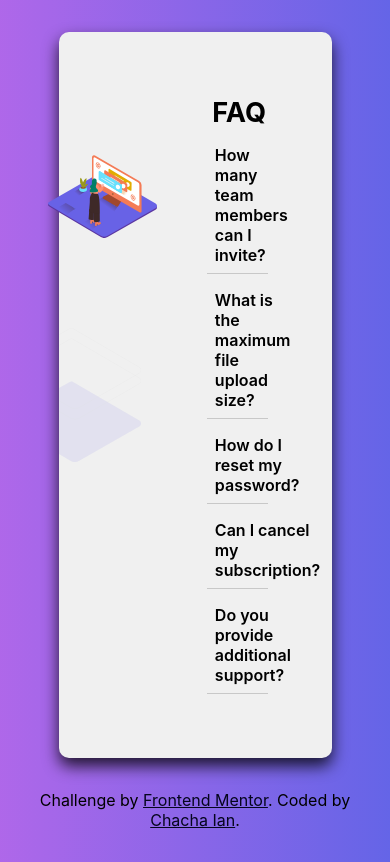
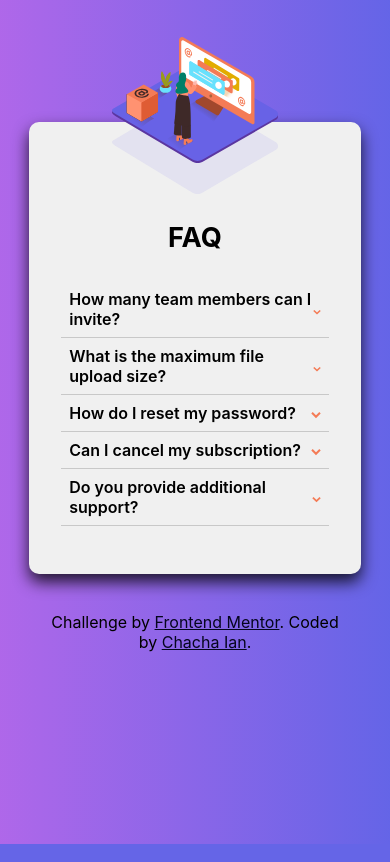
Before and after one commit to Dezynre/Frontend-Mentor-Accordion-Challenge, a plain HTML site: page index.html in a window 390 px wide. Drawn offline with Linux system fonts and the light colour scheme.

Commit message:
Final Changes

```diff
--- a/index.html
+++ b/index.html
@@ -13,11 +13,15 @@
 </head>
 <body>
   <section class="card">
+
     <picture class="illustration">
-      <img src="./images/illustration-woman-online-desktop.svg">
+      <source media="(min-width: 754px)" srcset="./images/illustration-woman-online-desktop.svg">
+      <img src="./images/illustration-woman-online-mobile.svg">
     </picture>
+
     <section class="faq">
         <h1>FAQ</h1>
+        <div>
         <p class="question">How many team members can I invite? <span class="caret"><img src="./images/icon-arrow-down.svg"></span></p>
         <p class="answer">You can invite up to 2 additional users on the Free plan. There is no limit on
           team members for the Premium plan.</p>
--- a/style.css
+++ b/style.css
@@ -82,3 +82,92 @@ h1 {
     padding: 0 .2em;
     font-size: 1.7em;
 }
+
+@media screen and ( max-width: 1100px) {
+    .card {
+        width: 85%;
+    }
+    .faq {
+        width: 67%;
+    }
+    .attribution {
+        display: block;
+    }
+}
+
+@media screen and (max-width: 956px) {
+    .card {
+        width: 90%;
+    }
+}
+
+@media screen and ( max-width: 754px) {
+    .card {
+        background-image: url("./images/bg-pattern-mobile.svg");
+        background-repeat: no-repeat;
+        background-size: 50%;
+        background-position-y: top;
+        background-position-x: center;
+        top: 90px;
+        width: 85%;
+        min-height: auto;
+        padding:  2em;
+        padding-bottom: 3em;
+    }
+    .attribution {
+        padding-top: 8em;
+        padding-left: 3em;
+        padding-right: 3em;
+        padding-bottom: 2em;
+    }
+    .faq {
+        padding: 0 1.5em;
+        float: none;
+        width: 100%;
+        display: flex;
+        flex-direction: column;
+        align-items: center;
+        padding-top: 5em;
+    }
+    .illustration {
+        width: 50%;
+        display: block;
+        position: absolute;
+        top: -120px;
+        left: 25%;
+    }
+    .question {
+        margin: 0;
+        padding: .5em;
+        width: 100%;
+    }
+    .answer {
+        margin: 0;
+        width: 100%;
+        padding: 0 .5em;
+    }
+    h1 {
+        padding-bottom: 1em;
+        padding-top: 1em;
+    }
+}
+
+@media screen and (max-width: 618px) {
+    h1 {
+        padding: 1em;
+    }
+    .faq {
+        padding-top: 3em;
+    }
+    .illustration {
+        top: -85px;
+    }
+}
+
+@media screen and (max-width: 448px) {
+    .faq {
+        padding-top: 2.5em;
+        padding-left: 0;
+        padding-right: 0;
+    }
+}
```
